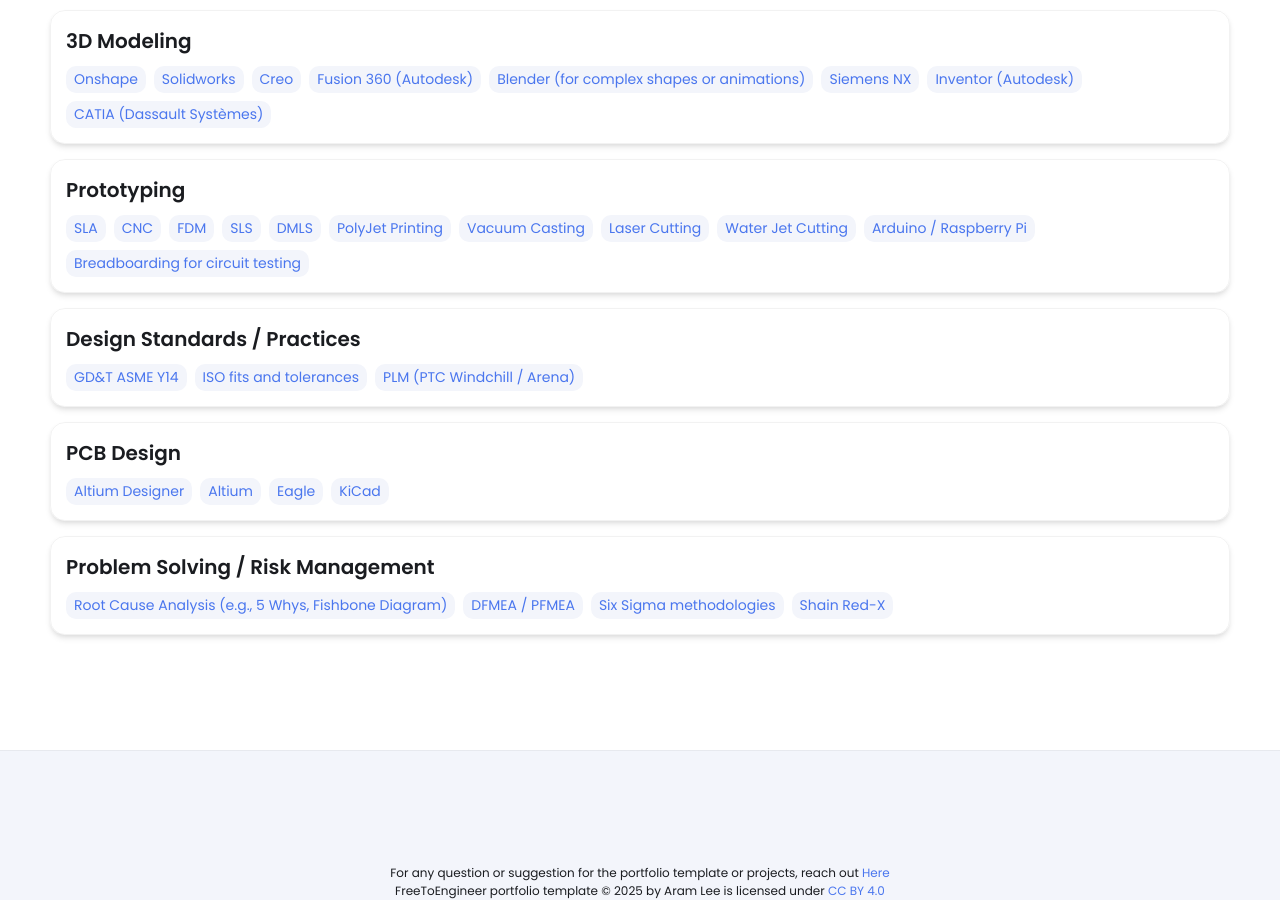
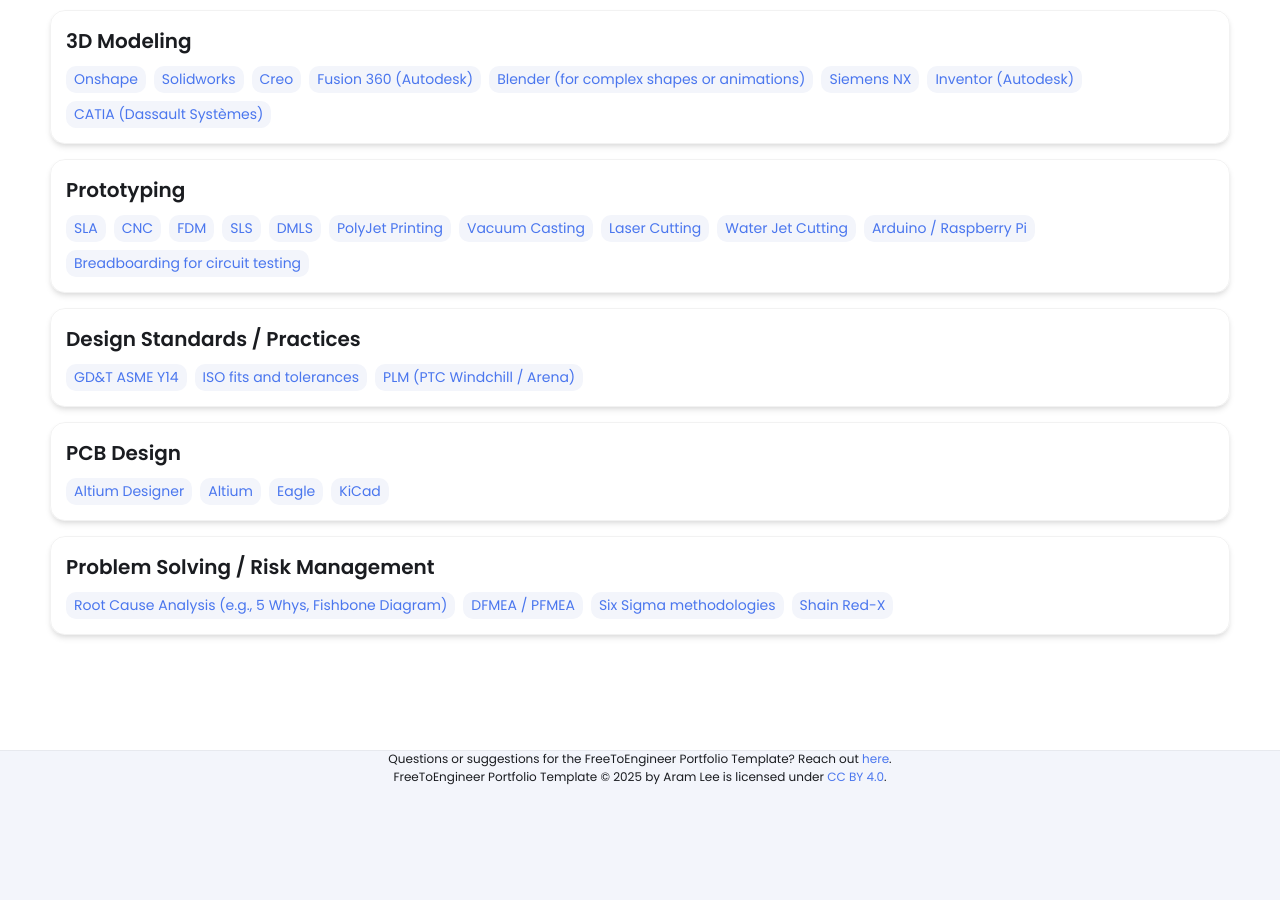
Before and after one commit to thomasinalester/thomasinalester.github.io, a Jekyll site: the page built from index.html, in a window 1280 px wide and 900 px high, scrolled down 1652 px. Built offline with Jekyll 4.4.1, drawn with Linux system fonts in a browser that asks for light colours.

Commit message:
Update footer.html

```diff
--- a/_includes/footer.html
+++ b/_includes/footer.html
@@ -1,8 +1,6 @@
 <footer>
-    <div class="footer-content">
-    </div>
     <div class="license">
-        <span>For any question or suggestion for the portfolio template or projects, reach out <a class="help" href="mailto:aram.lee12@gmail.com"> Here</a> </span>
-        <p>FreeToEngineer portfolio template © 2025 by Aram Lee is licensed under <a href="https://creativecommons.org/licenses/by/4.0/?ref=chooser-v1">CC BY 4.0</a></p>
+        <span>Questions or suggestions for the FreeToEngineer Portfolio Template? Reach out <a class="help" href="mailto:aram.lee12@gmail.com"> here</a>.</span>
+        <p>FreeToEngineer Portfolio Template © 2025 by Aram Lee is licensed under <a href="https://creativecommons.org/licenses/by/4.0/?ref=chooser-v1">CC BY 4.0</a>.</p>
     </div>
 </footer>
```
